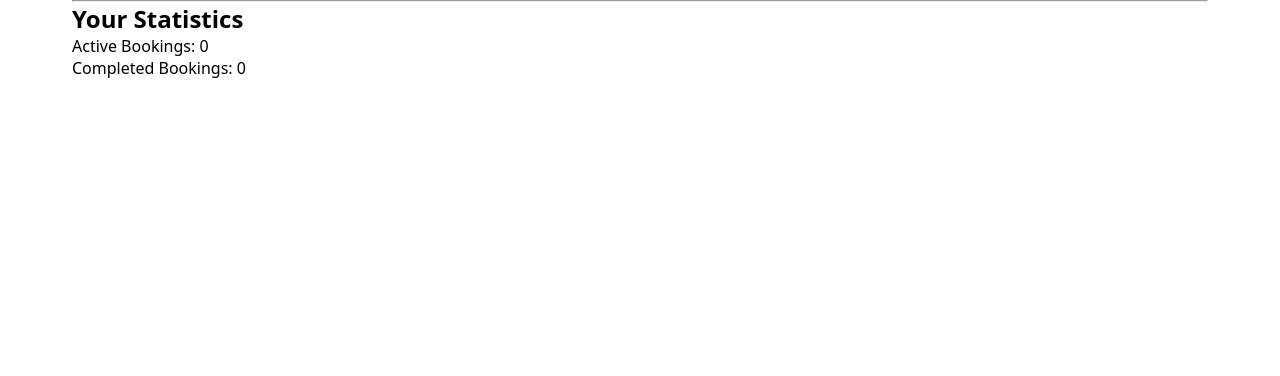
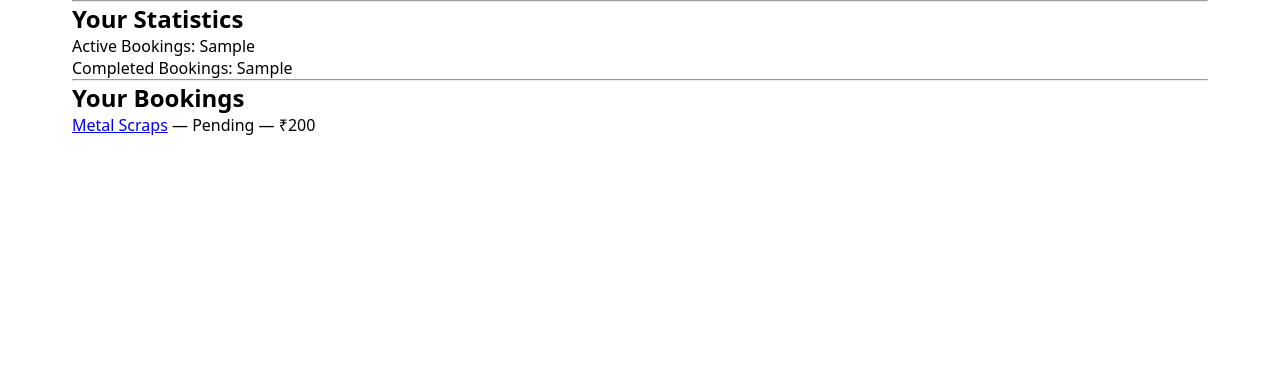
Before and after one commit to saksham-giri/ScrapiFy, a Django app: template accounts/templates/buyer.html in a window 1280 px wide. Shown: the part 195-571 px from the top of the page. Run offline with Django 5.2, Linux system fonts and the light colour scheme; data comes from the database, SQL or seed files in the repository; tables that the repository leaves empty hold one stand-in row (values such as "Sample post"); the template is opened without the code that fills it: values that come from a table or form of the project are taken from there, most other values are stand-ins (such as "Sample title", 1, 10 or a date in 2020).

Commit message:
Show real buyer bookings on dashboard

```diff
--- a/accounts/templates/buyer.html
+++ b/accounts/templates/buyer.html
@@ -1,19 +1,21 @@
 {% extends 'base.html' %}
-
 {% block content %}
-    <h1>Buyer Dashboard</h1>
-
+<h1>Buyer Dashboard</h1>
 <p>Welcome {{ request.user.username }}</p>
-
 <p>Email: {{ request.user.email }}</p>
-
 <p>Role: {{ request.user.role }}</p>
-
 <hr>
-
 <h2>Your Statistics</h2>
-
-<p>Active Bookings: 0</p>
-
-<p>Completed Bookings: 0</p>
+<p>Active Bookings: {{ active_bookings }}</p>
+<p>Completed Bookings: {{ completed_bookings }}</p>
+<hr>
+<h2>Your Bookings</h2>
+{% for booking in bookings %}
+    <div>
+        <a href="{% url 'scrapdetails' booking.scrap.id %}">{{ booking.scrap.title }}</a>
+        — {{ booking.get_status_display }} — ₹{{ booking.scrap.asking_price }}
+    </div>
+{% empty %}
+    <p>You have no bookings yet. <a href="{% url 'marketplace' %}">Browse marketplace</a></p>
+{% endfor %}
 {% endblock %}
```
